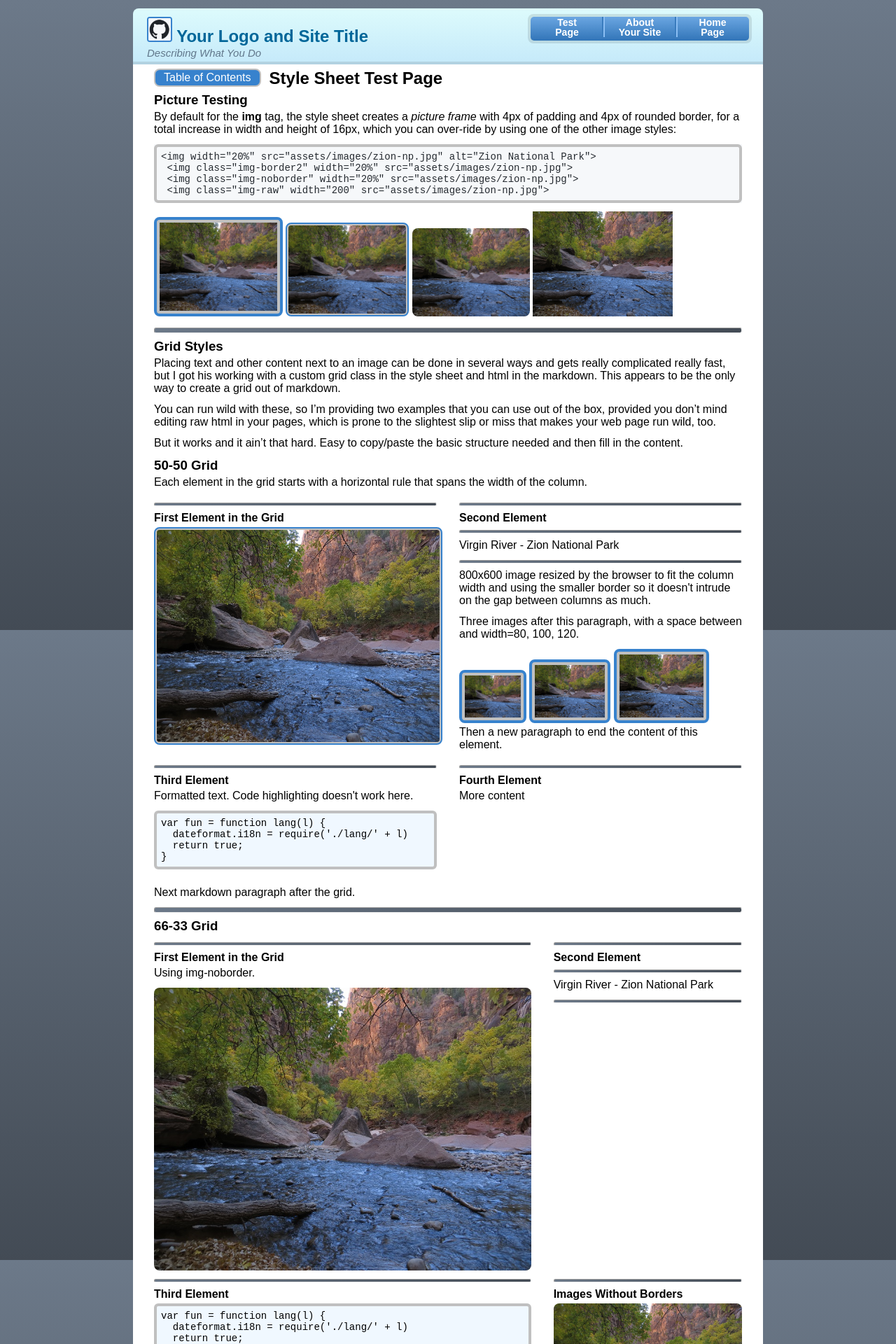
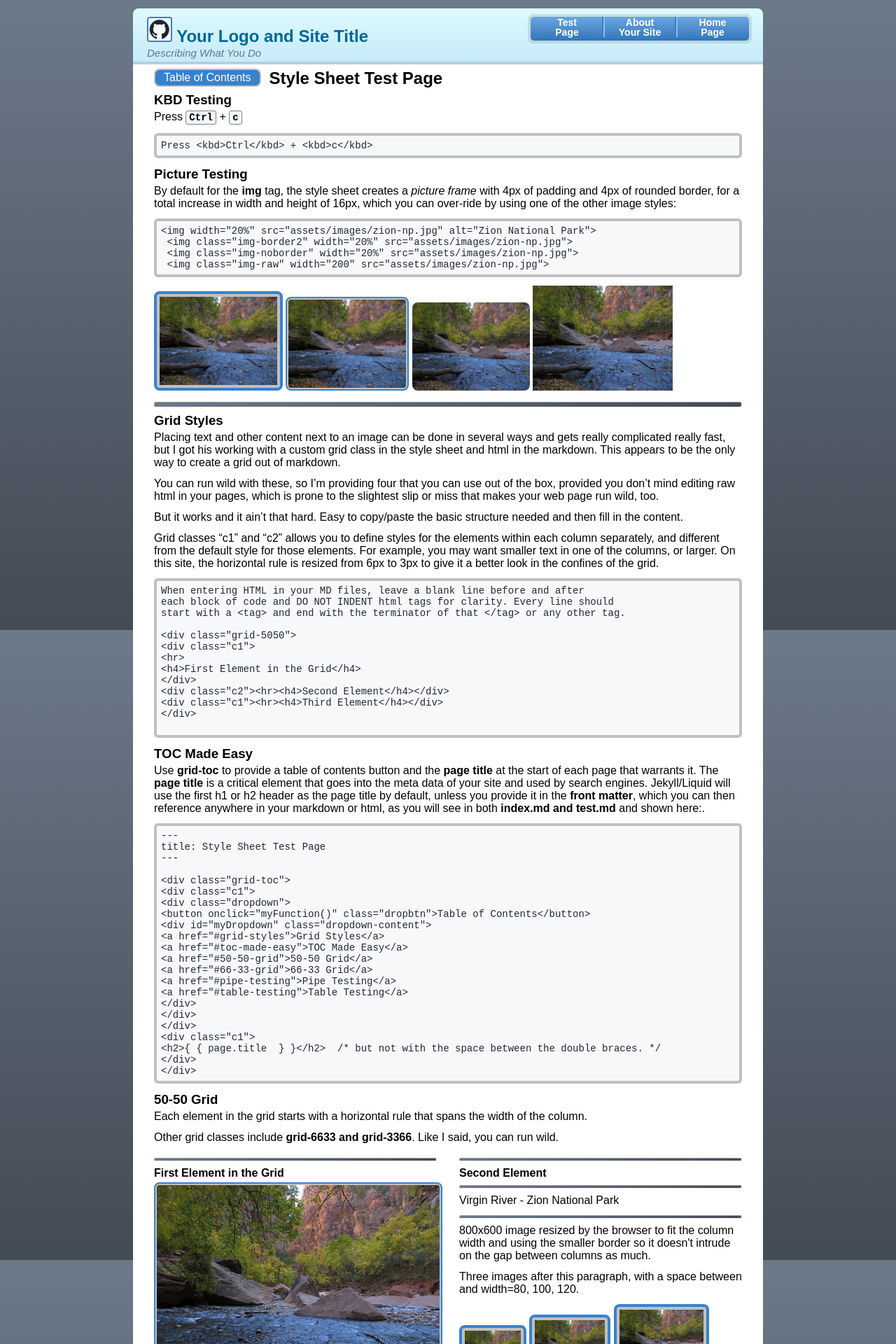
Before and after one commit to TR-Systems/modernist, a Jekyll site: the page built from test.md, in a window 1280 px wide. Shown: the top 1920 px of the page at 70% size. Built offline with Jekyll 4.4.1, drawn with Linux system fonts in a browser that asks for light colours; our own code applies the rules of GitHub Pages for plain Markdown files.

Commit message:
Update KBD Style and Test Page

````diff
--- a/_sass/tr-systems-modernist.scss
+++ b/_sass/tr-systems-modernist.scss
@@ -312,15 +312,14 @@ dt {
 }
 
 kbd {
-  background-color: #fafbfc;
-  border: 1px solid #c6cbd1;
-  border-bottom-color: #959da5;
+  font-family: "Courier New", Consolas, monospace;
+  font-weight: 700;
+  background-color: aliceblue;
+  border: 1px solid gray;
   border-radius: 3px;
-  color: #444d56;
   display: inline-block;
-  font-size: 11px;
-  line-height: 10px;
-  padding: 3px 5px;
+  font-size: 14px;
+  padding: 1px 4px;
   vertical-align: middle;
 }
 
--- a/test.md
+++ b/test.md
@@ -8,6 +8,7 @@ title: Style Sheet Test Page
 <button onclick="myFunction()" class="dropbtn">Table of Contents</button>
 <div id="myDropdown" class="dropdown-content">
 <a href="#grid-styles">Grid Styles</a>
+<a href="#toc-made-easy">TOC Made Easy</a>
 <a href="#50-50-grid">50-50 Grid</a>
 <a href="#66-33-grid">66-33 Grid</a>
 <a href="#pipe-testing">Pipe Testing</a>
@@ -19,6 +20,13 @@ title: Style Sheet Test Page
 <h2>{{ page.title }}</h2>
 </div>
 </div>
+
+### KBD Testing
+Press <kbd>Ctrl</kbd> + <kbd>c</kbd>
+
+```
+Press <kbd>Ctrl</kbd> + <kbd>c</kbd>
+```
 
 ### Picture Testing
 By default for the **img** tag, the style sheet creates a *picture frame* with 4px of padding and 4px of rounded border, for a total increase in width and height of 16px, which you can over-ride by using one of the other image styles:
@@ -40,12 +48,60 @@ By default for the **img** tag, the style sheet creates a *picture frame* with 4
 ### Grid Styles
 Placing text and other content next to an image can be done in several ways and gets really complicated really fast, but I got his working with a custom grid class in the style sheet and html in the markdown. This appears to be the only way to create a grid out of markdown.
 
-You can run wild with these, so I'm providing two examples that you can use out of the box, provided you don't mind editing raw html in your pages, which is prone to the slightest slip or miss that makes your web page run wild, too.
+You can run wild with these, so I'm providing four that you can use out of the box, provided you don't mind editing raw html in your pages, which is prone to the slightest slip or miss that makes your web page run wild, too.
 
 But it works and it ain't that hard. Easy to copy/paste the basic structure needed and then fill in the content.
 
+Grid classes "c1" and "c2" allows you to define styles for the elements within each column separately, and different from the default style for those elements. For example, you may want smaller text in one of the columns, or larger. On this site, the horizontal rule is resized from 6px to 3px to give it a better look in the confines of the grid.
+
+```
+When entering HTML in your MD files, leave a blank line before and after
+each block of code and DO NOT INDENT html tags for clarity. Every line should
+start with a <tag> and end with the terminator of that </tag> or any other tag.
+
+<div class="grid-5050">
+<div class="c1">
+<hr>
+<h4>First Element in the Grid</h4>
+</div>
+<div class="c2"><hr><h4>Second Element</h4></div>
+<div class="c1"><hr><h4>Third Element</h4></div>
+</div>
+
+```
+
+### TOC Made Easy
+Use **grid-toc** to provide a table of contents button and the **page title** at the start of each page that warrants it.  The **page title** is a critical element that goes into the meta data of your site and used by search engines. Jekyll/Liquid will use the first h1 or h2 header as the page title by default, unless you provide it in the **front matter**, which you can then reference anywhere in your markdown or html, as you will see in both **index.md and test.md** and shown here:.
+
+```
+---
+title: Style Sheet Test Page
+---
+
+<div class="grid-toc">
+<div class="c1">
+<div class="dropdown">
+<button onclick="myFunction()" class="dropbtn">Table of Contents</button>
+<div id="myDropdown" class="dropdown-content">
+<a href="#grid-styles">Grid Styles</a>
+<a href="#toc-made-easy">TOC Made Easy</a>
+<a href="#50-50-grid">50-50 Grid</a>
+<a href="#66-33-grid">66-33 Grid</a>
+<a href="#pipe-testing">Pipe Testing</a>
+<a href="#table-testing">Table Testing</a>
+</div>
+</div>
+</div>
+<div class="c1">
+<h2>{ { page.title  } }</h2>  /* but not with the space between the double braces. */
+</div>
+</div>
+```
+
 ### 50-50 Grid
 Each element in the grid starts with a horizontal rule that spans the width of the column.
+
+Other grid classes include **grid-6633 and grid-3366**. Like I said, you can run wild.
 
 <div class="grid-5050">
 <div class="c1">
@@ -53,6 +109,7 @@ Each element in the grid starts with a horizontal rule that spans the width of t
 <h4>First Element in the Grid</h4>
 <img class="img-border2" src="assets/images/zion-np.jpg">
 </div>
+
 
 <div class="c2">
 <hr>
````
Also changed, not shown: _layouts/default.html (line endings or trailing spaces).
